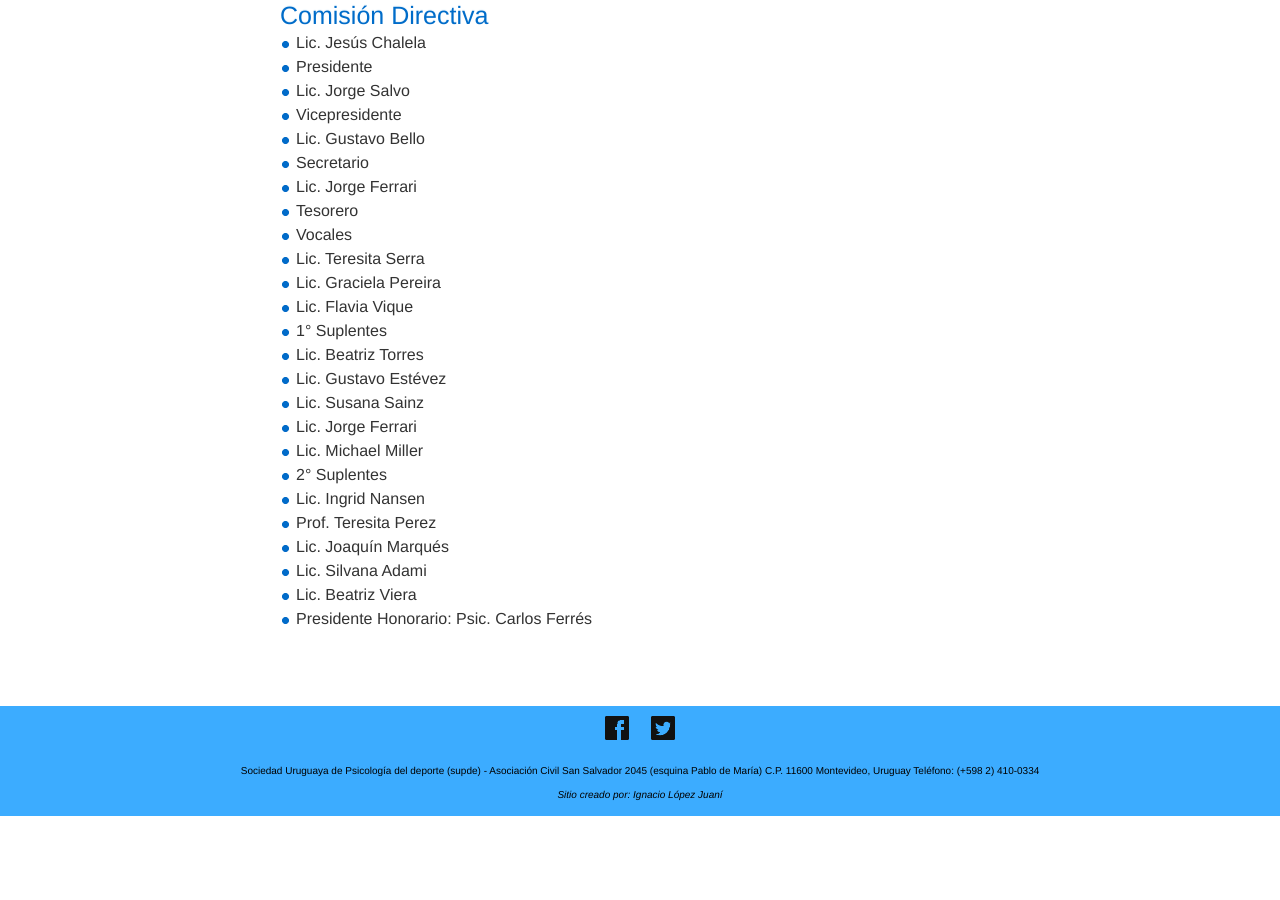
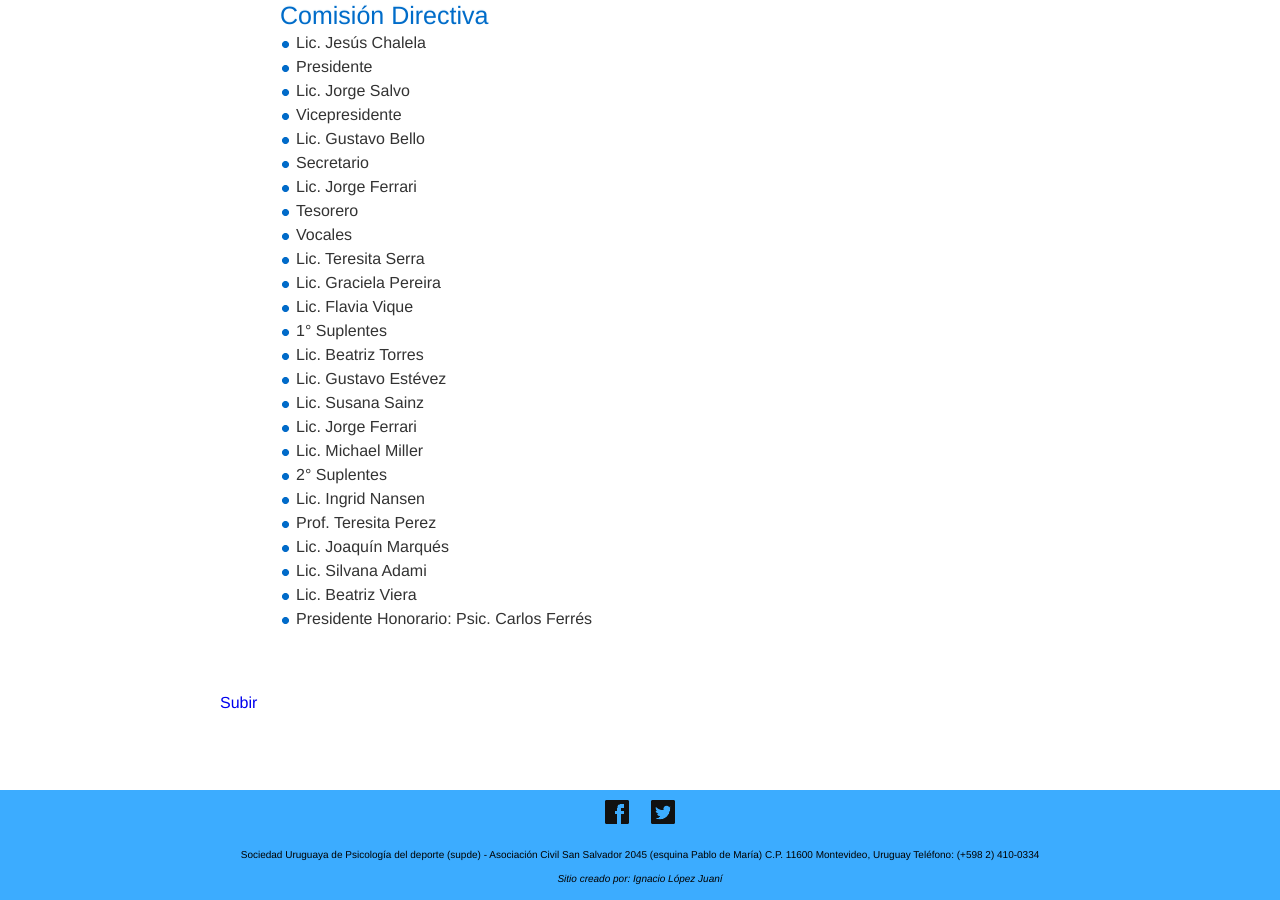
Before and after one commit to ignaciolopezjuani/supde, a Jekyll site: the page built from about.html, in a window 1280 px wide and 900 px high, scrolled down 9323 px. Built offline with Jekyll 4.4.1, drawn with Linux system fonts in a browser that asks for light colours; nearby versions of some CDN libraries; some web fonts are replaced; Markdown is read by kramdown in place of the engine named in the settings; before the commit the page ends 10139 px from its top, so only the background shows below that.

Commit message:
adding up-button

```diff
--- a/about.html
+++ b/about.html
@@ -247,4 +247,7 @@ title: Institucional
         <li><p>Presidente Honorario: Psic. Carlos Ferrés</p></li>
       </ul>
   </section>
+
+  <a href="about.html" src="media/images/up-btn.jpg">Subir</a>
+
 </section>
--- a/activities.html
+++ b/activities.html
@@ -66,4 +66,8 @@ title: Actividades
         <a name="agenda-externa" id="agenda-externa" class="main-title">Agenda Externa</a>
         <img alt="agendaexterna" class="actimgs" src="media/images/agendaexterna.jpg">
     </section>
+
+<a href="activities.html" <img src="/media/images/up-btn.jpg"></a>
+
+
 </section>
```
Also changed, not shown: media/images/up-btn.fw.png (added), media/images/up-btn.jpg (added).
